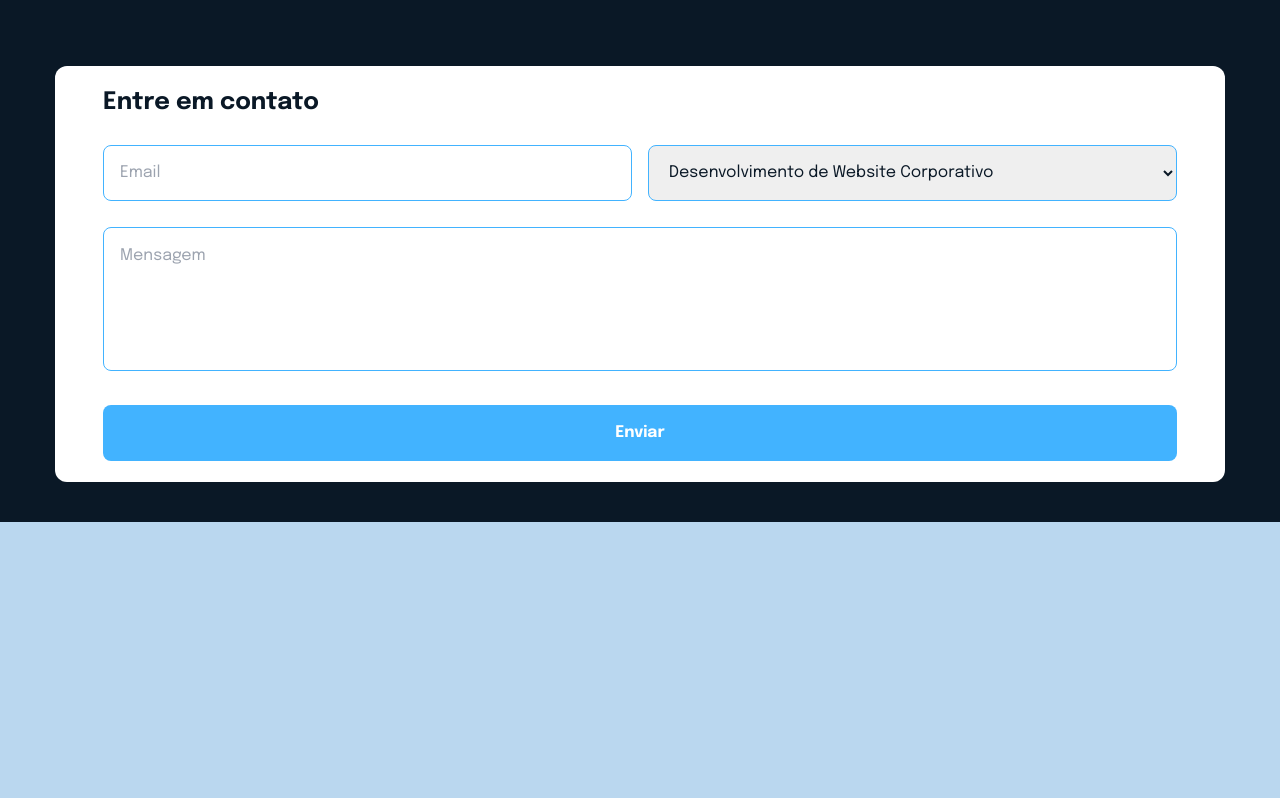
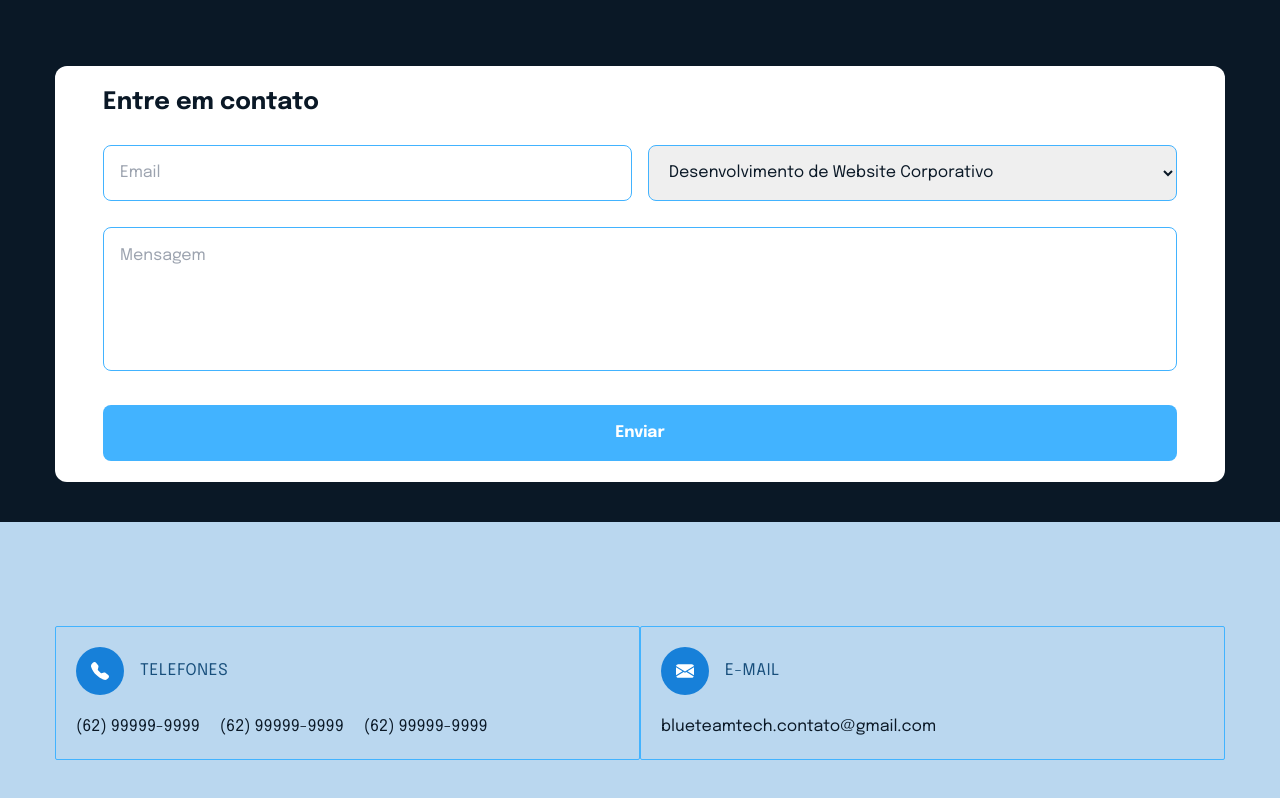
Before and after one commit to gustavodev200/blueteamtech-site, a Next.js app: page / in a window 1280 px wide. Shown: the part 1354-2152 px from the top of the page. Before the commit the page ends 1876 px from the top, so only its background shows below. Built offline with nearby package versions, Linux system fonts and the light colour scheme.

Commit message:
feat: added contactInfo

```diff
--- a/src/app/components/Portfolio/Portfolio.tsx
+++ b/src/app/components/Portfolio/Portfolio.tsx
@@ -3,14 +3,17 @@ import ProjectCard from "./components/ProjectCard";
 import TitlePage from "./components/TitlePage";
 import DeveloperInfo from "./components/DeveloperInfo";
 import ContactForm from "./components/ContactForm";
+import { ContactInfo } from "./components/ContactInfo";
 
 export const Portfolio: React.FC = () => {
   return (
     <section className="w-full h-full bg-primary-900">
       <div className="w-full max-w-[1170px] h-full flex flex-col py-10 justify-center mx-auto text-white">
         <header className="flex flex-col items-center">
-          <h5 className="text-primary-300">PORTFOLIO</h5>
-          <TitlePage text="Nossos Projetos" />
+          <h5 className="text-primary-300 ">PORTFOLIO</h5>
+          <h2 className="w-full text-center text-[#fff] font-bold text-4xl mt-5">
+            Nossos Projetos
+          </h2>
         </header>
         <main className="mt-[3.75rem]">
           <div className="flex flex-col">
@@ -74,6 +77,24 @@ export const Portfolio: React.FC = () => {
           <ContactForm />
         </main>
       </div>
+      <div className="w-full h-full bg-primary-100">
+        <div className="w-full max-w-[1170px] h-full flex flex-col py-10 justify-center mx-auto text-white">
+          <div className="w-full flex mt-16">
+            <ContactInfo.Root>
+              <ContactInfo.Header icon="/images/phone.svg" title="TELEFONES" />
+              <div className="flex gap-5">
+                <ContactInfo.Text text="(62) 99999-9999" />
+                <ContactInfo.Text text="(62) 99999-9999" />
+                <ContactInfo.Text text="(62) 99999-9999" />
+              </div>
+            </ContactInfo.Root>
+            <ContactInfo.Root>
+              <ContactInfo.Header icon="/images/mail.svg" title="E-MAIL" />
+              <ContactInfo.Text text="blueteamtech.contato@gmail.com" />
+            </ContactInfo.Root>
+          </div>
+        </div>
+      </div>
     </section>
   );
 };
--- /dev/null
+++ b/src/app/components/Portfolio/components/ContactInfo/ContactHeader.tsx
@@ -0,0 +1,18 @@
+import Image from "next/image";
+import React from "react";
+
+type ContactHeaderProps = {
+  icon: string;
+  title: string;
+};
+
+const ContactHeader = ({ icon, title }: ContactHeaderProps) => {
+  return (
+    <div className="w-full flex items-center gap-4">
+      <Image src={icon} alt="" width={48} height={48} />
+      <h4 className="text-primary-600 tracking-wider">{title}</h4>
+    </div>
+  );
+};
+
+export default ContactHeader;
--- /dev/null
+++ b/src/app/components/Portfolio/components/ContactInfo/ContactRoot.tsx
@@ -0,0 +1,15 @@
+import React from "react";
+
+type ContactRootProps = {
+  children: React.ReactNode;
+};
+
+const ContactRoot = ({ children }: ContactRootProps) => {
+  return (
+    <div className="w-full border-[1px] border-primary-300 rounded-sm p-5">
+      {children}
+    </div>
+  );
+};
+
+export default ContactRoot;
--- /dev/null
+++ b/src/app/components/Portfolio/components/ContactInfo/ContactText.tsx
@@ -0,0 +1,11 @@
+import React from "react";
+
+type ContactTextProps = {
+  text: string;
+};
+
+const ContactText = ({ text }: ContactTextProps) => {
+  return <div className="mt-5 ">{text}</div>;
+};
+
+export default ContactText;
--- /dev/null
+++ b/src/app/components/Portfolio/components/ContactInfo/index.ts
@@ -0,0 +1,9 @@
+import ContactHeader from "./ContactHeader";
+import ContactRoot from "./ContactRoot";
+import ContactText from "./ContactText";
+
+export const ContactInfo = {
+  Root: ContactRoot,
+  Header: ContactHeader,
+  Text: ContactText,
+};
```
Also changed, not shown: public/images/mail.svg (added), public/images/phone.svg (added).
